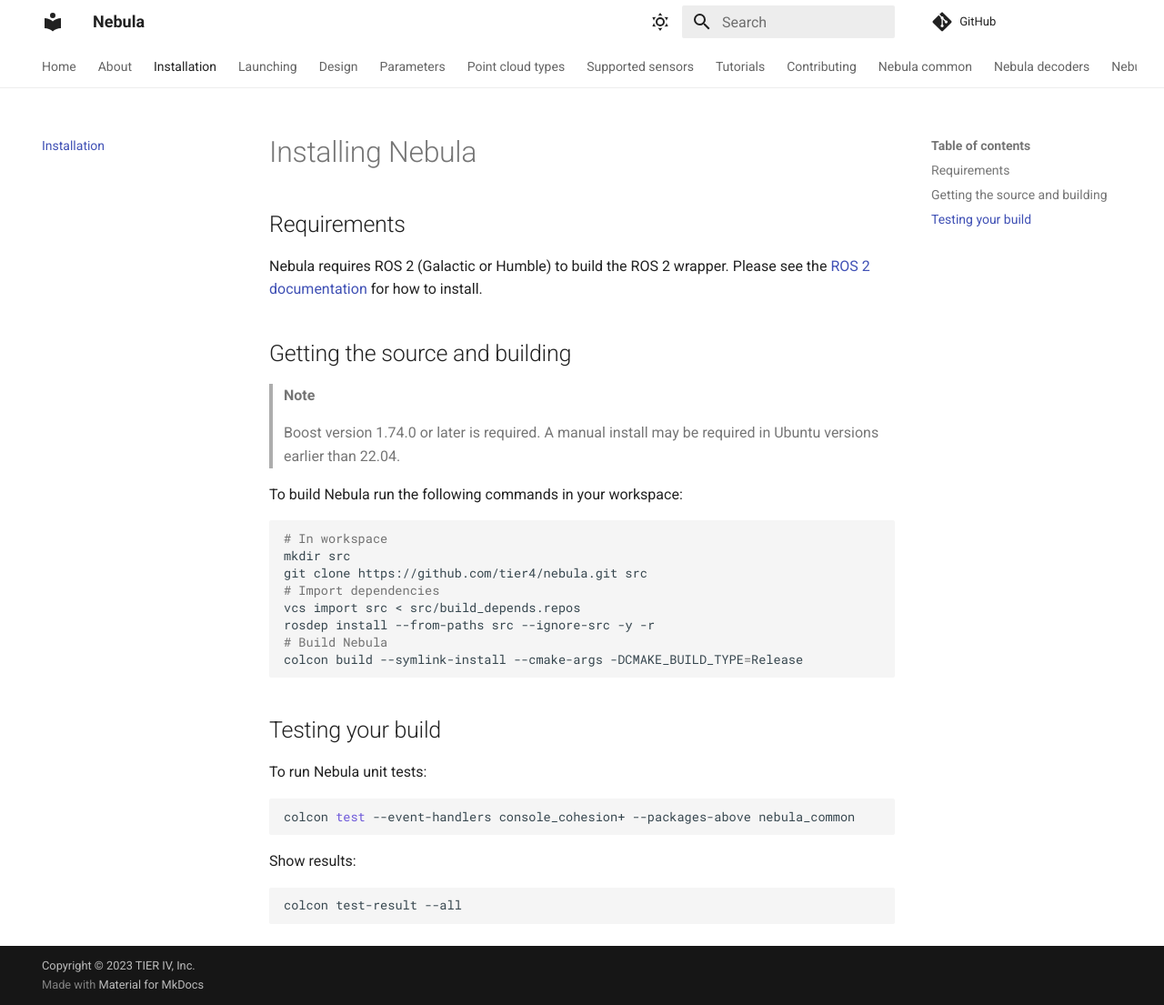
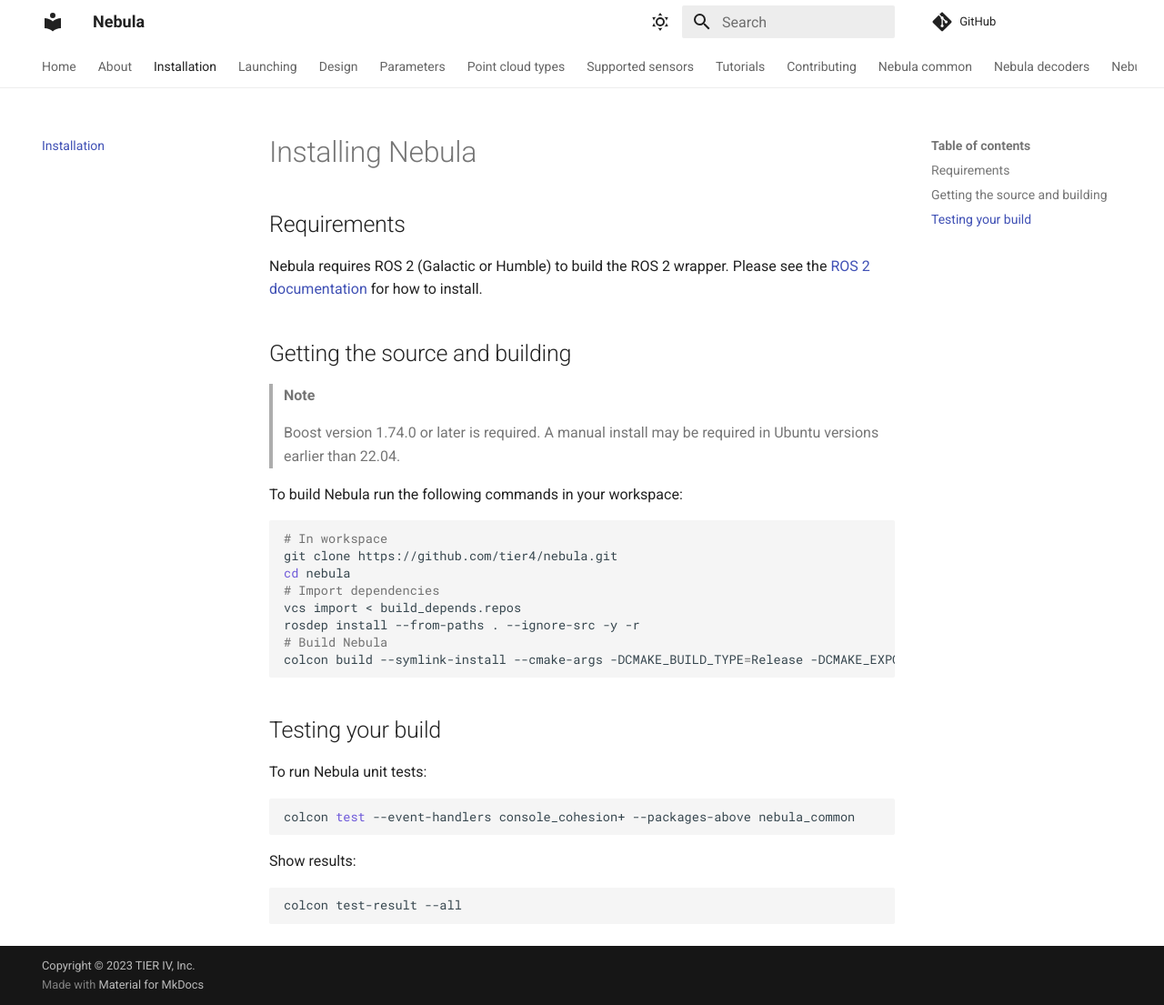
Before and after one commit to tier4/nebula, an MkDocs documentation site: the page built from docs/installation.md, in a window 1280 px wide and 1105 px high. Shown: the whole window at 91% size. Built offline with MkDocs 1.6.1 and Material for MkDocs 9.7.7, drawn with Linux system fonts in a browser that asks for light colours; comment, search, counter and statistics services are not loaded.

Commit message:
docs: remove recommendation to clone into `src` directory
Signed-off-by: Max SCHMELLER <max.schmeller@tier4.jp>

````diff
--- a/docs/installation.md
+++ b/docs/installation.md
@@ -15,13 +15,13 @@
 
 ```bash
 # In workspace
-mkdir src
-git clone https://github.com/tier4/nebula.git src
+git clone https://github.com/tier4/nebula.git
+cd nebula
 # Import dependencies
-vcs import src < src/build_depends.repos
-rosdep install --from-paths src --ignore-src -y -r
+vcs import < build_depends.repos
+rosdep install --from-paths . --ignore-src -y -r
 # Build Nebula
-colcon build --symlink-install --cmake-args -DCMAKE_BUILD_TYPE=Release
+colcon build --symlink-install --cmake-args -DCMAKE_BUILD_TYPE=Release -DCMAKE_EXPORT_COMPILE_COMMANDS=1
 ```
 
 ## Testing your build
````
Also changed, not shown: README.md (+5 -5 lines).
